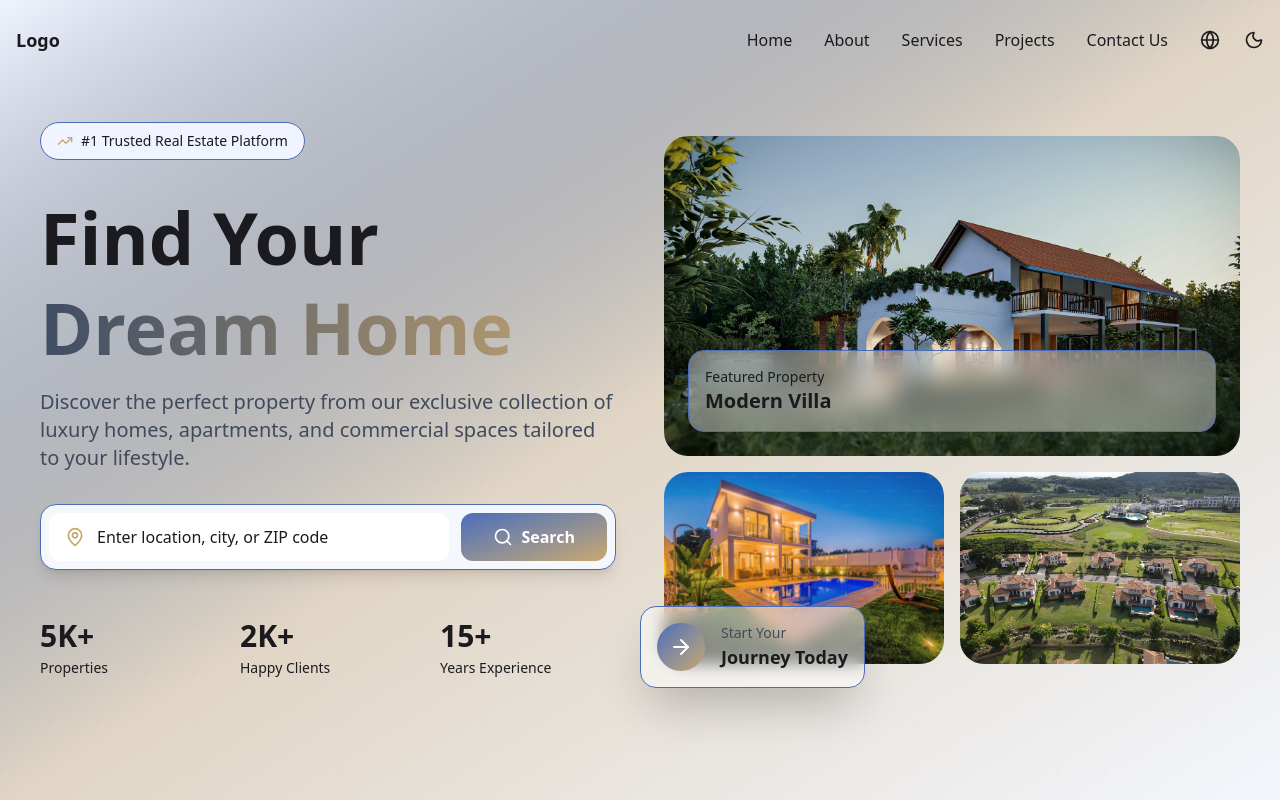
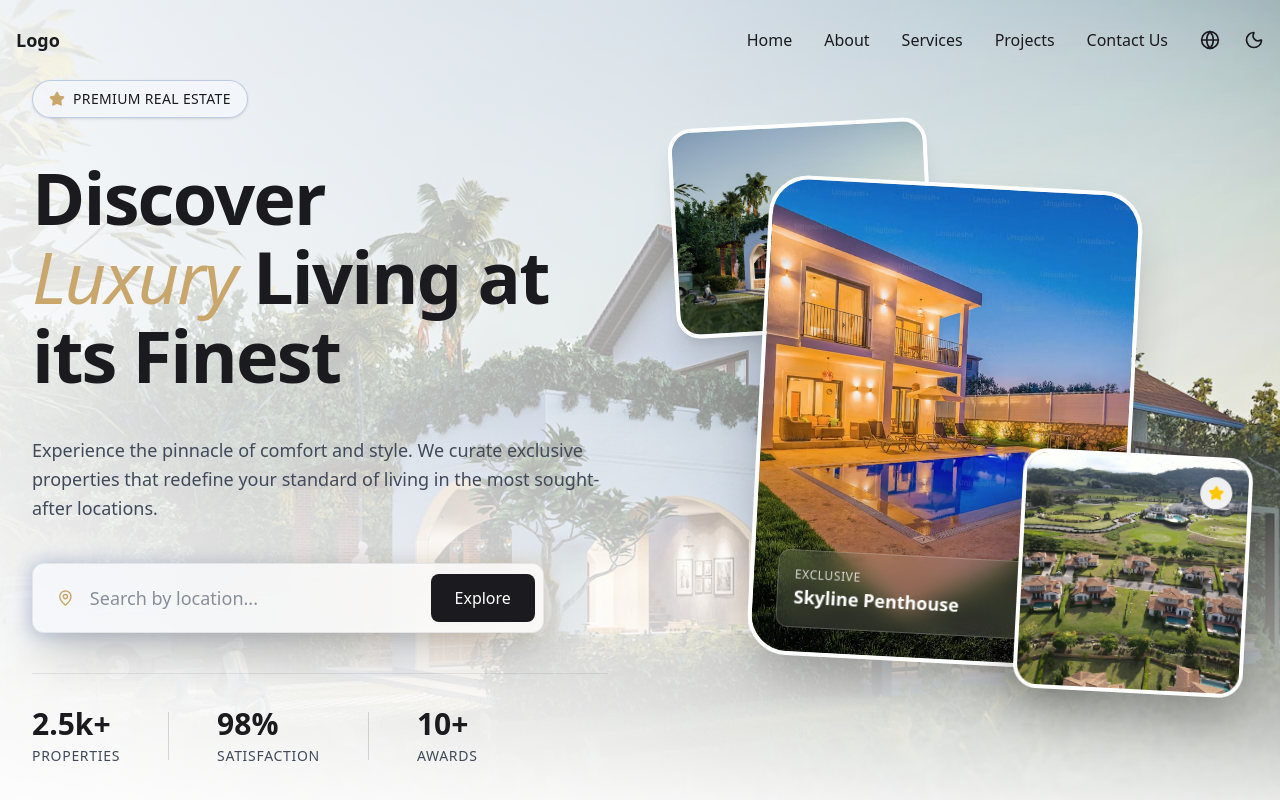
Before and after one commit to AhmedAdel700/company, a Next.js app: page /en in a window 1280 px wide. Shown: the top 800 px of the page. Built offline with nearby package versions, Linux system fonts and the light colour scheme.

Commit message:
added new hero

```diff
--- a/Providers/SmoothScrollProvider.tsx
+++ b/Providers/SmoothScrollProvider.tsx
@@ -28,7 +28,9 @@
   }, []);
 
   return (
-    <div id="smooth-wrapper" className="bg-(--color-primary)">
+    <div
+      id="smooth-wrapper"
+    >
       <div id="smooth-content">{children}</div>
     </div>
   );
--- a/app/[locale]/layout.tsx
+++ b/app/[locale]/layout.tsx
@@ -39,7 +39,7 @@
   const messages = await getMessages();
 
   return (
-    <html lang={locale} dir={locale === "ar" ? "rtl" : "ltr"}>
+    <html lang={locale} dir={locale === "ar" ? "rtl" : "ltr"} suppressHydrationWarning>
       <body
         className={`${geistSans.variable} ${geistMono.variable} antialiased`}
       >
--- a/app/styles/globals.css
+++ b/app/styles/globals.css
@@ -2,9 +2,6 @@
 @import "tw-animate-css";
 @import "shadcn/tailwind.css";
 
-/* @custom-variant dark (&:is(.dark *)); */
-
-/* Light Theme */
 :root {
   --color-primary: #f0f4ff;
   --color-primary-light: #4b6cb7;
@@ -17,7 +14,6 @@
   --hero: #3e4c63;
 }
 
-/* Dark Theme */
 :root.dark {
   --color-primary: #102134;
   --color-primary-light: #1a293f;
@@ -29,3 +25,39 @@
   --color-text-secondary: #afcbff;
   --hero: #afcbff80;
 }
+
+/* ------------------------- Start Of Scrollbar Styles ------------------------- */
+* {
+  scrollbar-width: none; /* Firefox */
+  -ms-overflow-style: none; /* IE 10+ */
+}
+
+*::-webkit-scrollbar {
+  display: none; /* Chrome, Safari, Edge */
+}
+/* ------------------------- End Of Scrollbar Styles ------------------------- */
+
+/* :root {
+  --color-primary: #f0f9ff;
+  --color-primary-light: #0284c7;
+  --color-secondary: #e0f2fe;
+  --color-accent: #38bdf8;
+  --color-background: #ffffff;
+  --color-background-alt: #f8fafc;
+  --color-text-primary: #0c4a6e;
+  --color-text-secondary: #475569;
+  --hero: #0369a1;
+}
+
+
+:root.dark {
+  --color-primary: #041420;
+  --color-primary-light: #0a2540;
+  --color-secondary: #7dd3fc;
+  --color-accent: #0ea5e9;
+  --color-background: #020617;
+  --color-background-alt: #0f1729;
+  --color-text-primary: #f0f9ff;
+  --color-text-secondary: #bae6fd;
+  --hero: #38bdf880;
+} */
--- a/components/Custom/LanguageSwitcher.tsx
+++ b/components/Custom/LanguageSwitcher.tsx
@@ -25,6 +25,7 @@
       disabled={isPending}
       className="cursor-pointer"
       title={locale === "en" ? "Switch to Arabic" : "Switch to English"}
+      suppressHydrationWarning
     >
       <Globe className="h-5 w-5" />
       <span className="sr-only">{t("Switch Language")}</span>
--- a/components/Hero/Hero.tsx
+++ b/components/Hero/Hero.tsx
@@ -1,173 +1,238 @@
-import { ArrowRight, Search, MapPin, TrendingUp } from "lucide-react";
+"use client";
+
+import { useRef } from "react";
+import { useGSAP } from "@gsap/react";
 import Image from "next/image";
+import { Search, MapPin, ArrowRight, Star } from "lucide-react";
+import gsap from "gsap";
+import { ScrollTrigger } from "gsap/ScrollTrigger";
 import hero1 from "@/app/images/hero1.avif";
 import hero2 from "@/app/images/hero2.avif";
 import hero3 from "@/app/images/hero3.avif";
 
+gsap.registerPlugin(ScrollTrigger);
+
 export default function Hero() {
+  const containerRef = useRef<HTMLDivElement>(null);
+  const textRef = useRef<HTMLDivElement>(null);
+  const imageRef = useRef<HTMLDivElement>(null);
+  const statsRef = useRef<HTMLDivElement>(null);
+
+  useGSAP(() => {
+    // Initial load animation
+    const tl = gsap.timeline();
+
+    tl.fromTo(
+      ".hero-text-element",
+      { y: 50, opacity: 0 },
+      {
+        y: 0,
+        opacity: 1,
+        duration: 0.8, // Faster text
+        stagger: 0.1,  // Faster stagger
+        ease: "power4.inOut",
+      }
+    )
+      .fromTo(
+        ".hero-image-card",
+        { y: 100, opacity: 0, rotate: 0 },
+        {
+          y: 0,
+          opacity: 1,
+          rotate: (i) => (i % 2 === 0 ? 3 : -3), // Alternate rotation
+          duration: 1.2,
+          stagger: 0.2,
+          ease: "power3.out", // Snappy finish, smooth start
+        },
+        "-=1.0"
+      )
+      .fromTo(
+        ".hero-stats-item",
+        { y: 20, opacity: 0 },
+        {
+          y: 0,
+          opacity: 1,
+          duration: 0.8,
+          stagger: 0.1,
+          ease: "power3.out",
+        },
+        "-=1.0" // Start earlier (overlap images more)
+      );
+
+
+    // Parallax effect on scroll
+    gsap.to(".parallax-bg", {
+      yPercent: 20,
+      ease: "none",
+      scrollTrigger: {
+        trigger: containerRef.current,
+        start: "top top",
+        end: "bottom top",
+        scrub: true,
+      },
+    });
+
+    // New Shape Animations
+    gsap.to(".hero-shape-1", {
+      y: -30,
+      rotation: 360,
+      scale: 1.1,
+      duration: 20,
+      repeat: -1,
+      yoyo: true,
+      ease: "power3.inOut",
+    });
+
+    gsap.to(".hero-shape-2", {
+      y: 40,
+      rotation: -180,
+      scale: 0.9,
+      duration: 25,
+      repeat: -1,
+      yoyo: true,
+      ease: "power3.inOut",
+    });
+
+  }, { scope: containerRef });
+
   return (
     <section
-      className="relative min-h-screen flex items-center overflow-hidden
-    bg-linear-to-br
-    from-[#1a293f]       /* deep navy */
-    via-[#c9a76c]/40     /* muted gold */
-    to-[#f4f7fb]/70" /* soft cream highlight */
+      ref={containerRef}
+      className="relative min-h-[100dvh] flex items-center justify-center overflow-hidden bg-(--color-background)"
     >
-      {/* Background Pattern */}
-      <div className="absolute inset-0 opacity-5">
-        <div
-          className="absolute inset-0"
-          style={{
-            backgroundImage: `radial-gradient(circle at 2px 2px, var(--color-primary-light) 1px, transparent 0)`,
-            backgroundSize: "48px 48px",
-          }}
+      {/* ===== Background Setup ===== */}
+      <div className="absolute inset-0 z-0">
+        <div className="relative w-full h-full parallax-bg">
+          <Image
+            src={hero1}
+            alt="Luxury Real Estate"
+            fill
+            priority
+            className="object-cover opacity-90"
           />
+          {/* Elegant Gradient Overlay */}
+          <div className="absolute inset-0 bg-gradient-to-r from-(--color-background)/90 via-(--color-background)/60 to-transparent" />
+          <div className="absolute inset-0 bg-gradient-to-t from-(--color-background) via-transparent to-transparent" />
+        </div>
       </div>
 
-      {/* Gradient Overlay */}
-      <div className="absolute inset-0 bg-linear-to-br from-(--color-primary) via-transparent to-(--color-accent)]opacity-30" />
+      <div className="relative z-10 w-full max-w-7xl mx-auto px-6 lg:px-8 py-20 flex flex-col lg:flex-row items-center gap-16">
 
-      <div className="relative z-10 max-w-7xl mx-auto px-6 py-20 lg:px-8">
-        <div className="grid lg:grid-cols-2 gap-12 items-center">
-          {/* Left Content */}
-          <div className="space-y-8 animate-fade-in-up">
+        {/* ===== Main Content Area ===== */}
+        <div ref={textRef} className="lg:w-1/2 space-y-10">
+
           {/* Badge */}
-            <div className="inline-flex items-center gap-2 px-4 py-2 rounded-full bg-(--color-primary) border border-(--color-primary-light)">
-              <TrendingUp className="w-4 h-4 text-(--color-secondary)" />
-              <span className="text-sm font-medium text-(--color-text-primary)">
-                #1 Trusted Real Estate Platform
+          <div className="hero-text-element opacity-0 inline-flex items-center gap-2 px-4 py-2 rounded-full bg-(--color-background-alt)/80 backdrop-blur-md border border-(--color-primary-light)/30 shadow-sm">
+            <Star className="w-4 h-4 text-(--color-secondary) fill-(--color-secondary)" />
+            <span className="text-sm font-medium tracking-wide text-(--color-text-primary) uppercase">
+              Premium Real Estate
             </span>
           </div>
 
           {/* Heading */}
-            <div className="space-y-4">
-              <h1 className="text-5xl lg:text-7xl font-bold text-(--color-text-primary) leading-tight">
-                Find Your
-                <span className="block text-transparent bg-clip-text bg-linear-to-r from-(--hero) to-(--color-secondary)">
-                  Dream Home
+          <h1 className="hero-text-element opacity-0 text-5xl lg:text-7xl font-bold text-(--color-text-primary) leading-[1.1] tracking-tight">
+            Discover <br />
+            <span className="italic font-light text-(--color-secondary)">Luxury</span>{" "}
+            Living at its Finest
+          </h1>
+
+          {/* Subtext */}
+          <p className="hero-text-element opacity-0 text-lg text-(--color-text-secondary) max-w-xl leading-relaxed font-light">
+            Experience the pinnacle of comfort and style. We curate exclusive properties that redefine your standard of living in the most sought-after locations.
+          </p>
+
+          {/* Search Bar - Modern Glassmorphism */}
+          <div className="hero-text-element opacity-0 relative max-w-lg">
+            <div className="absolute -inset-1 bg-gradient-to-r from-(--color-primary-light) to-(--color-secondary) rounded-2xl blur opacity-25" />
+            <div className="relative flex items-center p-2 bg-(--color-background)/80 backdrop-blur-xl border border-(--color-text-secondary)/10 rounded-xl shadow-2xl">
+              <MapPin className="w-6 h-6 ml-4 text-(--color-secondary)" />
+              <input
+                type="text"
+                placeholder="Search by location..."
+                className="w-full px-4 py-3 bg-transparent border-none outline-none text-(--color-text-primary) placeholder:text-(--color-text-secondary)/60 text-lg"
+                suppressHydrationWarning
+              />
+              <button
+                className="group relative overflow-hidden px-6 py-3 bg-(--color-text-primary) text-(--color-background) rounded-lg font-medium transition-all hover:scale-[1.02] active:scale-[0.98]"
+                suppressHydrationWarning
+              >
+                <span className="relative z-10 flex items-center gap-2">
+                  Explore <ArrowRight className="w-4 h-4 transition-transform group-hover:translate-x-1" />
                 </span>
-              </h1>
-              <p className="text-lg lg:text-xl text-(--color-text-secondary) max-w-xl">
-                Discover the perfect property from our exclusive collection of
-                luxury homes, apartments, and commercial spaces tailored to your
-                lifestyle.
-              </p>
+              </button>
+            </div>
           </div>
 
-            {/* Search Bar */}
-            <div className="flex flex-col sm:flex-row gap-3 p-2 bg-(--color-background-alt) rounded-2xl border border-(--color-primary-light) shadow-lg">
-              <div className="flex items-center gap-3 flex-1 px-4 py-3 bg-(--color-background) rounded-xl">
-                <MapPin className="w-5 h-5 text-(--color-secondary)" />
-                <input
-                  type="text"
-                  placeholder="Enter location, city, or ZIP code"
-                  className="flex-1 bg-transparent border-none outline-none text-(--color-text-primary) placeholder:text-(--color-text-primary)"
-                />
+          {/* Stats Bar */}
+          <div ref={statsRef} className="hero-text-element opacity-0 flex items-center gap-8 lg:gap-12 pt-8 border-t border-(--color-text-secondary)/10">
+            <div className="hero-stats-item opacity-0">
+              <p className="text-3xl font-bold text-(--color-text-primary)">2.5k+</p>
+              <p className="text-sm text-(--color-text-secondary) uppercase tracking-wider mt-1">Properties</p>
             </div>
-              <button className="px-8 py-3 cursor-pointer bg-linear-to-br from-(--color-primary-light) to-(--color-secondary) text-white rounded-xl font-semibold hover:shadow-xl hover:scale-105 transition-all duration-300 flex items-center justify-center gap-2">
-                <Search className="w-5 h-5" />
-                Search
-              </button>
+            <div className="w-px h-12 bg-(--color-text-secondary)/20" />
+            <div className="hero-stats-item opacity-0">
+              <p className="text-3xl font-bold text-(--color-text-primary)">98%</p>
+              <p className="text-sm text-(--color-text-secondary) uppercase tracking-wider mt-1">Satisfaction</p>
+            </div>
+            <div className="w-px h-12 bg-(--color-text-secondary)/20" />
+            <div className="hero-stats-item opacity-0">
+              <p className="text-3xl font-bold text-(--color-text-primary)">10+</p>
+              <p className="text-sm text-(--color-text-secondary) uppercase tracking-wider mt-1">Awards</p>
+            </div>
+          </div>
         </div>
 
-            {/* Stats */}
-            <div className="grid grid-cols-3 gap-6 pt-4">
-              <div className="space-y-1">
-                <div className="text-3xl font-bold text-(--color-text-primary)">
-                  5K+
+        {/* ===== Featured Visuals (Right Side) - 3 Image Layout ===== */}
+        <div ref={imageRef} className="lg:w-1/2 relative h-[600px] w-full hidden lg:block perspective-1000">
+
+          {/* Main Image (Center) */}
+          <div className="hero-image-card opacity-0 absolute top-[10%] left-[15%] w-[65%] h-[80%] z-20 rounded-[2.5rem] overflow-hidden shadow-2xl border-4 border-(--color-background)">
+            <Image
+              src={hero2}
+              alt="Luxury Interior"
+              fill
+              className="object-cover transition-transform duration-700"
+            />
+            {/* Overlay Gradient */}
+            <div className="absolute inset-0 bg-gradient-to-t from-black/50 via-transparent to-transparent opacity-60" />
+
+            {/* Floating Badge inside Main Image */}
+            <div className="absolute bottom-6 left-6 right-6 backdrop-blur-md bg-white/10 border border-white/20 p-4 rounded-xl">
+               <div className="flex items-center justify-between text-white">
+                  <div>
+                    <p className="text-xs uppercase tracking-wider opacity-80">Exclusive</p>
+                    <p className="font-bold text-lg">Skyline Penthouse</p>
                   </div>
-                <div className="text-sm text-(--color-text-primary)">
-                  Properties
-                </div>
-              </div>
-              <div className="space-y-1">
-                <div className="text-3xl font-bold text-(--color-text-primary)">
-                  2K+
-                </div>
-                <div className="text-sm text-(--color-text-primary)">
-                  Happy Clients
-                </div>
-              </div>
-              <div className="space-y-1">
-                <div className="text-3xl font-bold text-(--color-text-primary)">
-                  15+
-                </div>
-                <div className="text-sm text-(--color-text-primary)">
-                  Years Experience
+                  <div className="bg-white text-black rounded-full px-3 py-1 text-xs font-bold">
+                    $5.2M
                   </div>
                </div>
             </div>
           </div>
 
-          {/* Right Content - Image Grid */}
-          <div className="relative animate-fade-in-right">
-            <div className="grid grid-cols-2 gap-4">
-              {/* Large Image */}
-              <div className="col-span-2 relative h-80 rounded-3xl overflow-hidden group">
-                <div className="absolute inset-0 bg-linear-to-br from-(--color-primary-light) to-(--color-secondary) opacity-20" />
-                <div className="absolute inset-0 bg-(--color-background-alt) flex items-center justify-center">
+          {/* Secondary Image (Top Left) */}
+          <div className="hero-image-card opacity-0 absolute top-0 left-0 w-[45%] h-[35%] z-10 rounded-3xl overflow-hidden shadow-xl border-4 border-(--color-background) transform -rotate-6">
             <Image
               src={hero1}
-                    alt="Villa Pic"
+              alt="Modern Exterior"
               fill
               className="object-cover"
             />
           </div>
-                <div className="absolute bottom-6 left-6 right-6">
-                  <div className="bg-(--color-background)/40 backdrop-blur-md rounded-2xl p-4 border border-(--color-primary-light)">
-                    <div className="text-sm text-(--color-text-primary)">
-                      Featured Property
-                    </div>
-                    <div className="text-xl font-bold text-(--color-text-primary)">
-                      Modern Villa
-                    </div>
-                  </div>
+
+          {/* Tertiary Image (Bottom Right) */}
+          <div className="hero-image-card opacity-0 absolute bottom-[5%] right-0 w-[40%] h-[40%] z-30 rounded-3xl overflow-hidden shadow-[0_20px_50px_rgba(0,0,0,0.3)] border-4 border-(--color-background) transform rotate-3">
+             <Image
+              src={hero3}
+              alt="Architectural Detail"
+              fill
+              className="object-cover"
+            />
+             <div className="absolute top-4 right-4 bg-white/90 backdrop-blur text-black p-2 rounded-full shadow-lg">
+                <Star className="w-4 h-4 fill-yellow-400 text-yellow-400" />
              </div>
           </div>
 
-              {/* Small Images */}
-              <div className="relative h-48 rounded-3xl overflow-hidden">
-                <div className="absolute inset-0 bg-linear-to-brfrom-(--color-accent) to-(--color-primary-light) opacity-20" />
-                <div className="absolute inset-0 bg-(--color-background-alt) flex items-center justify-center">
-                  <Image
-                    src={hero2}
-                    alt="Villa Pic"
-                    fill
-                    className="object-cover"
-                  />
-                </div>
-              </div>
-
-              <div className="relative h-48 rounded-3xl overflow-hidden">
-                <div className="absolute inset-0 bg-linear-to-br from-(--color-secondary) to-(--color-primary-light) opacity-20" />
-                <div className="absolute inset-0 bg-(--color-background-alt) flex items-center justify-center">
-                  <Image
-                    src={hero3}
-                    alt="Villa Pic"
-                    fill
-                    className="object-cover"
-                  />
-                </div>
-              </div>
-            </div>
-
-            {/* Floating Card */}
-            <div className="absolute -bottom-6 -left-4 sm:-left-6 bg-(--color-background)/50 border border-(--color-primary-light) rounded-2xl p-4 shadow-2xl backdrop-blur-sm animate-float">
-              <div className="flex items-center gap-4">
-                <div className="w-12 h-12 rounded-full bg-linear-to-br from-(--color-primary-light) to-(--color-secondary) flex items-center justify-center">
-                  <ArrowRight className="w-6 h-6 text-white" />
-                </div>
-                <div>
-                  <div className="text-sm text-(--color-text-secondary)">
-                    Start Your
-                  </div>
-                  <div className="text-lg font-bold text-(--color-text-primary)">
-                    Journey Today
-                  </div>
-                </div>
-              </div>
-            </div>
-          </div>
         </div>
       </div>
     </section>
```
Also changed, not shown: Providers/ThemeProvider.tsx (+0 -9 lines), components/FamousCities/CitiesSection.tsx (+14 -6 lines), components/Header/Header.tsx (+13 -5 lines). Lines whose indentation alone changed are shown as unchanged.
